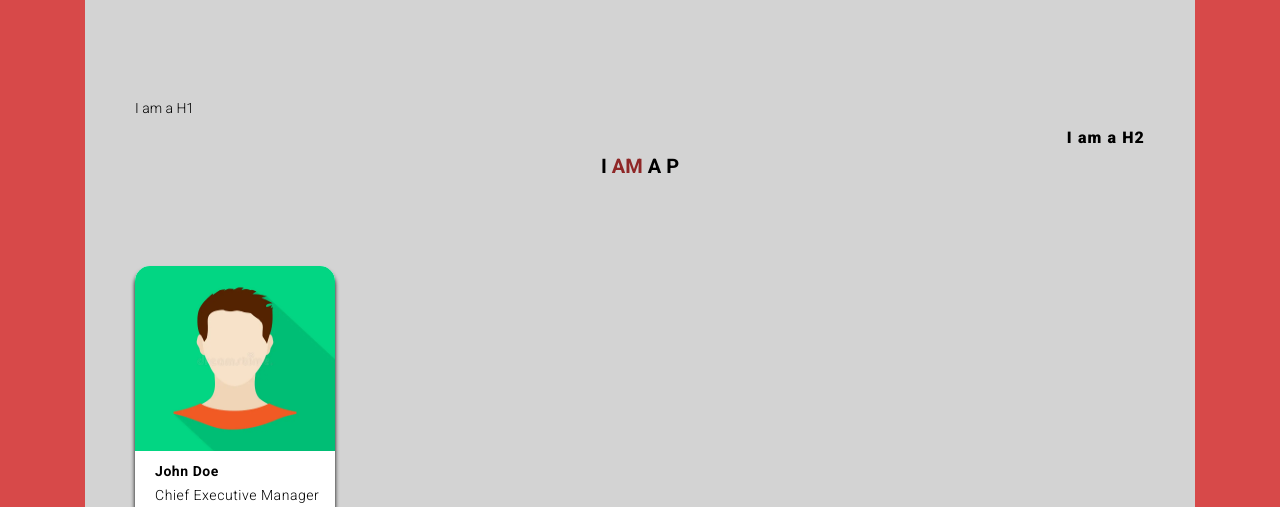
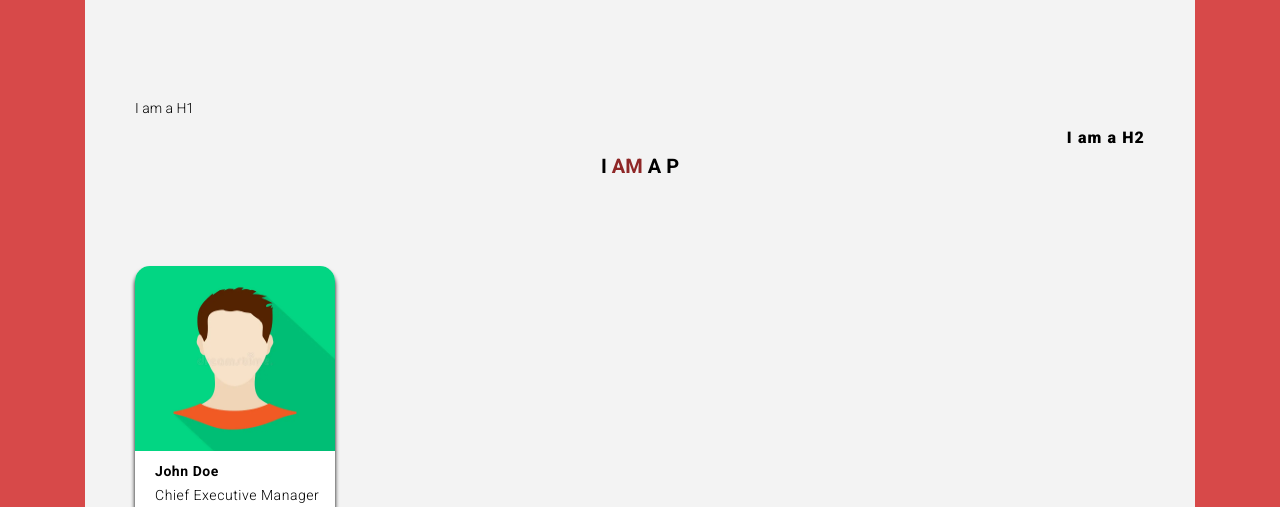
Before and after one commit to johnthezero/pixelPerfect, a plain HTML site: page index.html in a window 1280 px wide. Shown: the top 507 px of the page. Drawn offline with Linux system fonts and the light colour scheme.

Commit message:
pre-final2

```diff
--- a/styles.css
+++ b/styles.css
@@ -12,7 +12,7 @@ body {
 
 .rectangle {
 
-   background-color: lightgray;
+   background-color: #F3F3F3;
    max-width: 1110px;
    height: 100vh;
    margin: auto;
```
